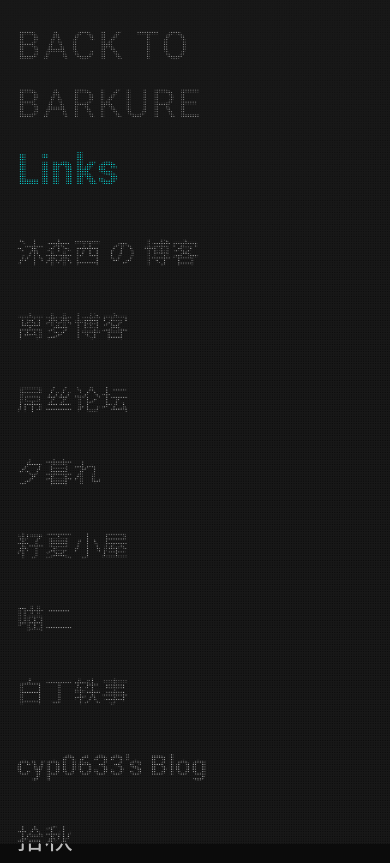
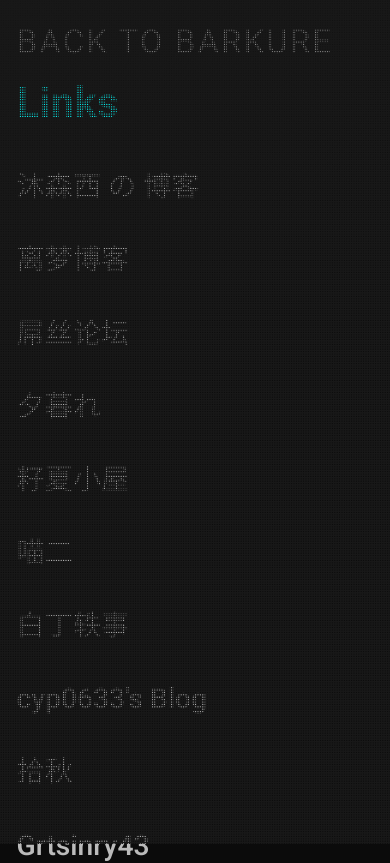
Before and after one commit to barkure/barku_re, a SvelteKit app: page /links in a window 390 px wide. Shown: the top 863 px of the page. Built offline with nearby package versions, Linux system fonts and the light colour scheme.

Commit message:
Adjust links back-link size on mobile

```diff
--- a/src/routes/links/+page.svelte
+++ b/src/routes/links/+page.svelte
@@ -101,6 +101,10 @@
       padding: 1rem;
     }
 
+    .back-link {
+      font-size: 2rem;
+    }
+
     .links-title {
       margin-top: 1rem;
       font-size: 2.55rem;
```
